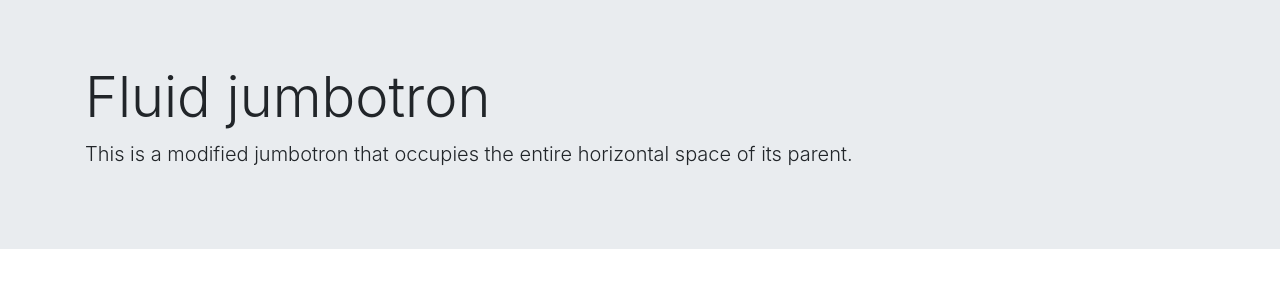
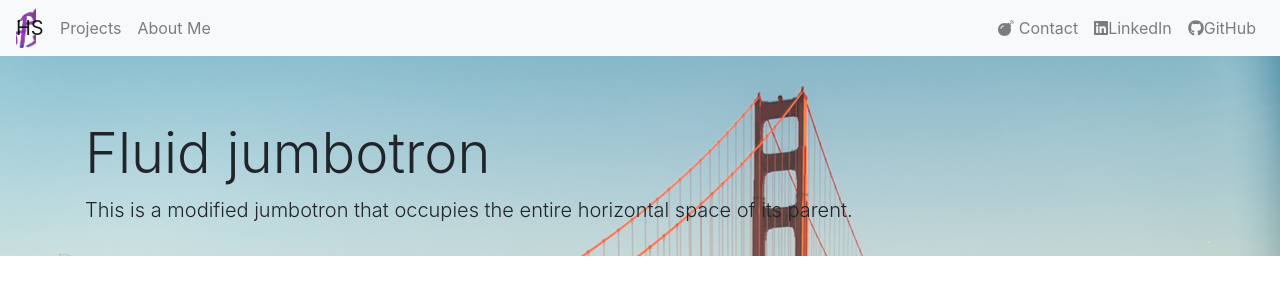
Before and after one commit to hannahpsmith1/second-profile, a plain HTML site: page index.html in a window 1280 px wide. Drawn offline with nearby package versions, Linux system fonts and the light colour scheme.

Commit message:
adding icons, and navbar

```diff
--- a/index.html
+++ b/index.html
@@ -9,6 +9,41 @@
     <title>Hannah Smith</title>
 </head>
 <body>
+    <nav class="navbar navbar-expand-lg navbar-light bg-light">
+        <a class="navbar-brand" href="index.html">HS</a>
+        <button class="navbar-toggler" type="button" data-toggle="collapse" data-target="#navbarNav" aria-controls="navbarNav" aria-expanded="false" aria-label="Toggle navigation">
+          <span class="navbar-toggler-icon"></span>
+        </button>
+        <div class="collapse navbar-collapse" id="navbarNav">
+          <ul class="navbar-nav">
+              <!-- I don't have a home button, I will use my navbar brand to redirect to home -->
+            <!-- <li class="nav-item active">
+              <a class="nav-link" href="#">Home <span class="sr-only">(current)</span></a>
+            </li> -->
+            <li class="nav-item">
+              <a class="nav-link" href="#">Projects</a>
+            </li>
+            <li class="nav-item">
+              <a class="nav-link" href="#">About Me</a>
+            </li>
+            <!-- <li class="nav-item">
+                <a class="nav-link" href="#"></a>
+            </li> -->
+          </ul>
+          <ul class="navbar-nav flex-row ml-md-auto d-none d-md-flex">
+            <li class="nav-item">
+                <a class="nav-link" href="contact.html"><i class="fa fa-bomb" aria-hidden="true"></i> Contact</a>
+              </li>
+            <li class="nav-item">
+              <a class="nav-link" href="https://www.linkedin.com/in/hannah-patience-smith/"><i class="fab - circle fa-linkedin " aria-hidden="true"></i>LinkedIn</a>
+            </li>
+            <li class="nav-item">
+                <a class="nav-link" href="https://github.com/hannahpsmith1"><i class="fab fa-github" aria-hidden="true"></i>GitHub</a>
+              </li>
+            <!-- <li class="nav-item">
+                <a class="nav-link" href="#">Projects</a>
+              </li> -->
+      </nav>
 
     <div class="jumbotron jumbotron-fluid">
         <div class="container">
--- a/style.css
+++ b/style.css
@@ -0,0 +1,15 @@
+.navbar-brand {
+    background-image: url("/images/HPS.jpg");
+    background-size: cover;
+    background-position: center;
+    max-width: 20px!important;
+
+
+  }
+
+
+.jumbotron {
+    background-image: url("images/golden_gate_bridge_presidio.jpg");
+    background-size: cover;
+    height: 200px;
+  }
```
Also changed, not shown: aboutme.html (added), contact.html (added), images/HPS.jpg (added), images/Screen Shot 2020-07-07 at 7.58.35 PM.png (added), images/Small Logo.jpg (added), images/golden_gate_bridge_presidio.jpg (added), projects.html (added).
